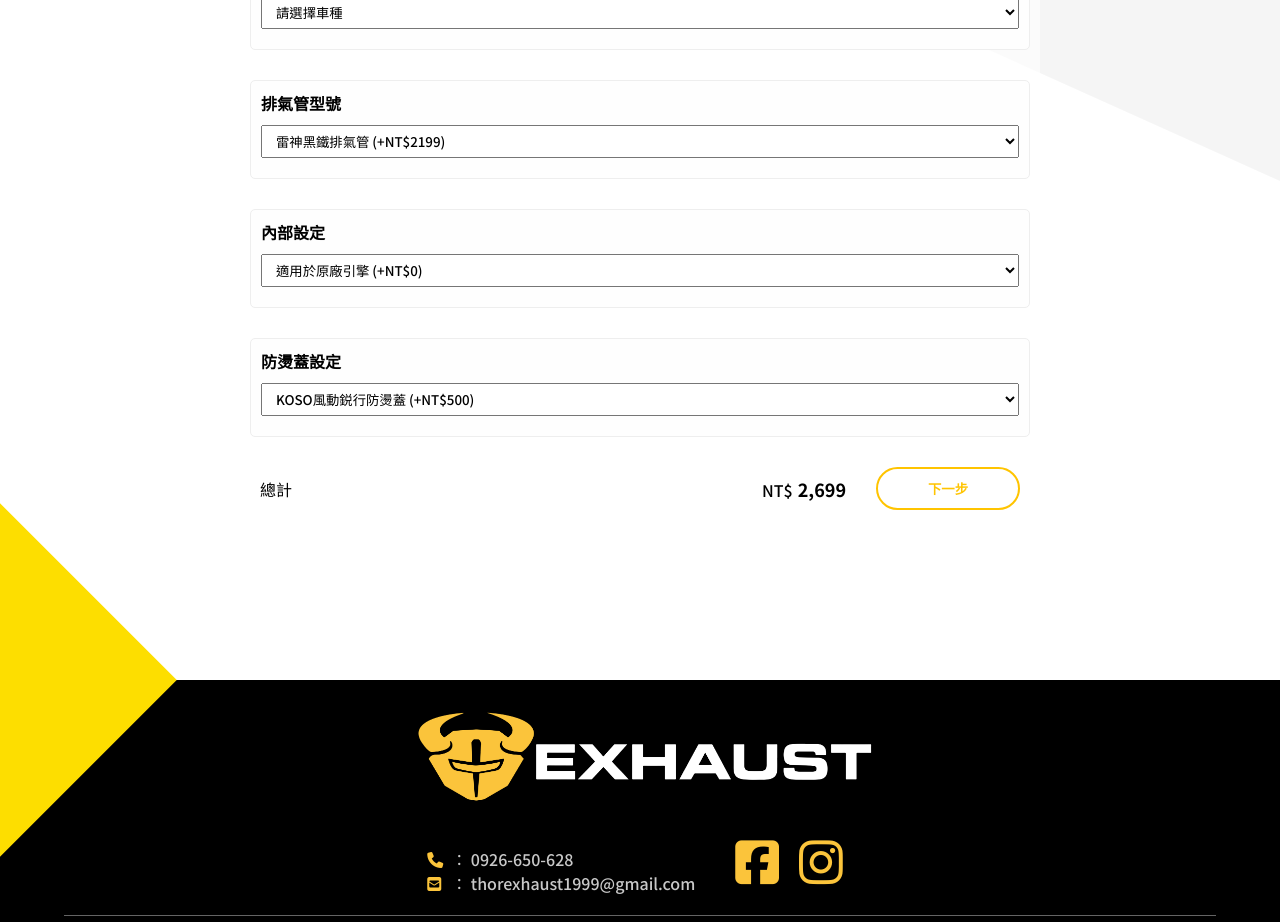
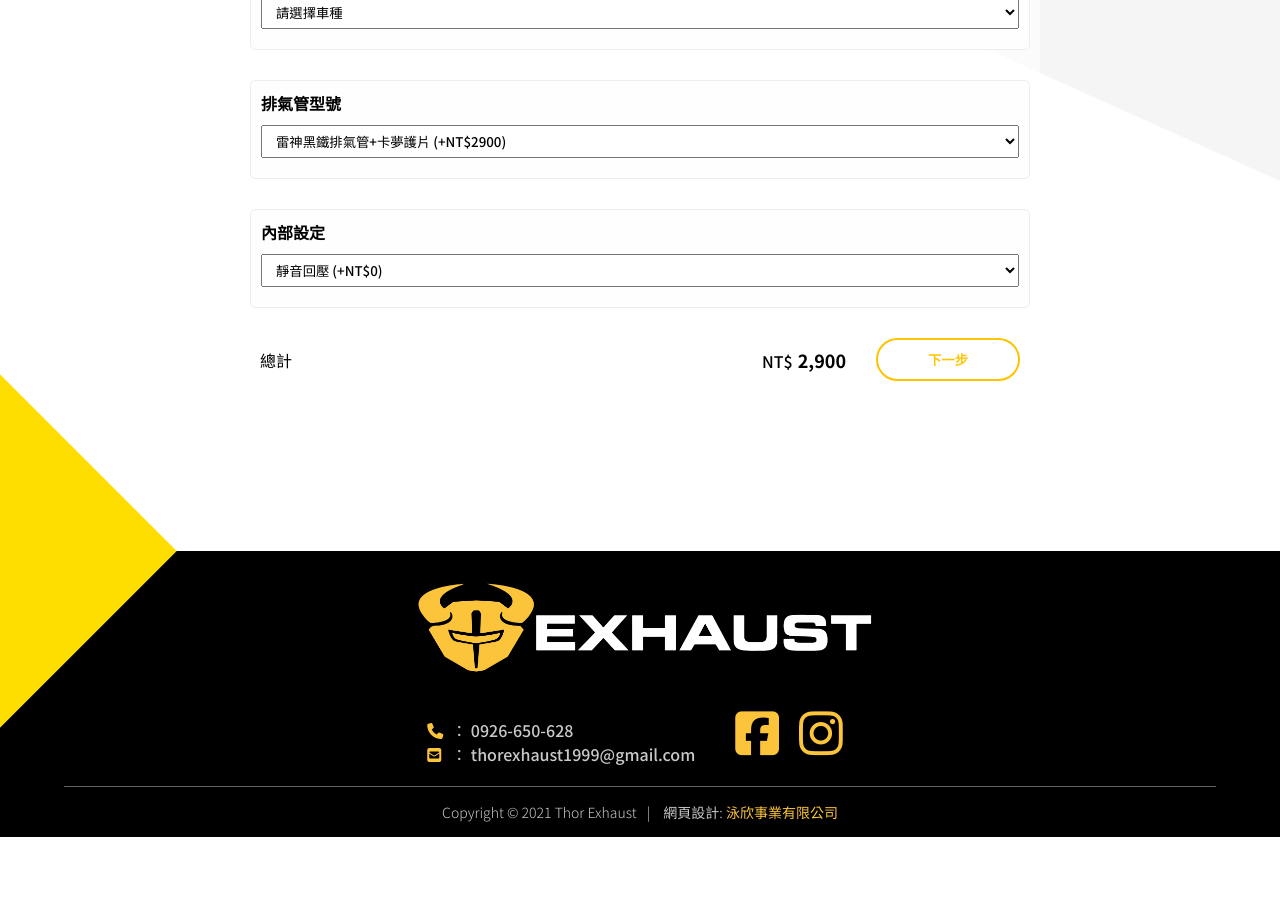
Before and after one commit to zxcv853496/Exhaust, a Vue app: page / in a window 1280 px wide. Shown: the part 3400-4322 px from the top of the page. After the commit the page ends 4237 px from the top, so only its background shows below. Built offline with nearby package versions, Linux system fonts and the light colour scheme.

Commit message:
update pay form

```diff
--- a/src/assets/config/power_option.json
+++ b/src/assets/config/power_option.json
@@ -1,12 +1,22 @@
 [
     {
         "id": 1,
-        "name": "適用於原廠引擎",
+        "name": "靜音回壓",
         "price": 0
     },
     {
         "id": 2,
-        "name": "適用於改缸引擎",
+        "name": "半直通",
+        "price": 0
+    },
+    {
+        "id": 3,
+        "name": "小直通",
+        "price": 0
+    },
+    {
+        "id": 4,
+        "name": "全直通",
         "price": 0
     }
 ]
--- a/src/assets/config/product.json
+++ b/src/assets/config/product.json
@@ -1,12 +1,22 @@
 [
     {
         "id": 1,
-        "name": "雷神黑鐵排氣管",
-        "price": 2199
+        "name": "雷神黑鐵排氣管+卡夢護片",
+        "price": 2900
     },
     {
         "id": 2,
-        "name": "雷神白鐵排氣管",
-        "price": 3699
+        "name": "雷神黑鐵排氣管+Koso風動鋭行防燙蓋",
+        "price": 3500
+    },
+    {
+        "id": 3,
+        "name": "雷神白鐵排氣管+卡夢護片",
+        "price": 4500
+    },
+    {
+        "id": 4,
+        "name": "雷神白鐵排氣管+Koso風動鋭行防燙蓋",
+        "price": 4900
     }
 ]
--- a/src/assets/config/scooter.json
+++ b/src/assets/config/scooter.json
@@ -6,11 +6,11 @@
         },
         {
             "title": "FORCE 2.0",
-            "price": 500
+            "price": 0
         },
         {
             "title": "NAMX",
-            "price": 500
+            "price": 0
         },
         {
             "title": "SMAX",
@@ -38,11 +38,11 @@
         },
         {
             "title": "六代勁戰",
-            "price": 500
+            "price": 0
         },
         {
             "title": "水冷 BWS",
-            "price": 500
+            "price": 0
         },
         {
             "title": "BWS X",
@@ -174,7 +174,7 @@
         },
         {
             "title": "JET SL",
-            "price": 500
+            "price": 0
         },
         {
             "title": "Fighter6",
@@ -190,7 +190,7 @@
         },
         {
             "title": "FNX",
-            "price": 500
+            "price": 0
         },
         {
             "title": "GR 125",
@@ -202,7 +202,7 @@
         },
         {
             "title": "DRG",
-            "price": 500
+            "price": 0
         }
     ],
     "PGO": [
--- a/src/components/OrderForm/index.vue
+++ b/src/components/OrderForm/index.vue
@@ -24,9 +24,8 @@ export default {
       scooter_data: scooter_data,
       buy_data: {
         product: {
-          title: '雷神黑鐵排氣管',
-          power_option: '適用於原廠引擎',
-          case_option: 'KOSO風動鋭行防燙蓋',
+          title: '雷神黑鐵排氣管+卡夢護片',
+          power_option: '靜音回壓',
           scooter_brand: '',
           scooter: '',
         },
@@ -41,7 +40,7 @@ export default {
         },
         pay: {
           ship_option: '宅配到府',
-          pay_way: '信用卡一次付清',
+          pay_way: 'Bobopay無卡分期',
           pay_option: '全額付款',
           installment: 3,
           percent: 0.03,
@@ -64,7 +63,10 @@ export default {
       if (user_data.remarks == '') {
         user_data.remarks = '-';
       }
-      if (this.buy_data.pay.pay_way == '信用卡分期付款') {
+      if (
+        this.buy_data.pay.pay_way == '信用卡分期付款' ||
+        this.buy_data.pay.pay_way == 'Bobopay無卡分期'
+      ) {
         installment = this.buy_data.pay.installment;
         installment_price = Math.ceil(
           this.total_price * this.buy_data.pay.percent
@@ -73,9 +75,6 @@ export default {
       if (this.buy_data.pay.pay_option == '訂金付款') {
         total_price = 1000;
       }
-      // else {
-      //   total_price += 200; //運費
-      // }
 
       let data = {
         user: {
@@ -95,7 +94,7 @@ export default {
             this.buy_data.product.scooter,
           front_option: '',
           power_option: this.buy_data.product.power_option,
-          case_option: this.buy_data.product.case_option,
+          case_option: '',
         },
         pay: {
           payway: this.buy_data.pay.pay_way,
@@ -116,7 +115,6 @@ export default {
         value: data.pay.total_price, // 標籤 數字(選填)
         product_price: data.pay.total_price,
         product_name: data.product.name,
-        case_option: data.product.case_option,
         power_option: data.product.power_option,
         pay_way: data.pay.pay_way,
         pay_option: data.pay.pay_option,
@@ -124,9 +122,34 @@ export default {
 
       if (this.buy_data.pay.pay_way == '貨到付款') {
         this.SendCODOrder(data);
+      } else if (this.buy_data.pay.pay_way == 'Bobopay無卡分期') {
+        this.SendBobopayOrder(data);
       } else {
         this.SendNewebPayOrder(data);
       }
+    },
+    SendBobopayOrder(data) {
+      this.axios
+        .post(
+          process.env.VUE_APP_BASE_API + 'BOBOPAY_Payment.php',
+          JSON.stringify(data)
+        )
+        .then((response) => {
+          this.GLOBAL.setLoading(false);
+          this.$router.replace({
+            query: {
+              status: 'order_finish',
+              order_no: response.data,
+            },
+          });
+          this.CheckOrderRecord();
+          this.GLOBAL.setDialog(
+            true,
+            '感謝您的訂購！您的訂單編號為:<br><strong>' +
+              this.$route.query.order_no +
+              '</strong><br>近日請留意您的電話與簡訊，將有專人與您聯繫'
+          );
+        });
     },
     SendCODOrder(data) {
       this.axios
@@ -204,7 +227,6 @@ export default {
       let product_price = 0;
       let scooter_price = 0;
       let power_option_price = 0;
-      let case_option_price = 0;
 
       if (this.buy_data.product.title != '') {
         product_price = this.product_data.filter(
@@ -216,7 +238,6 @@ export default {
           this.buy_data.product.scooter_brand
         ].filter((item) => item.title == this.buy_data.product.scooter)[0]
           .price;
-        console.log(scooter_price);
       }
       if (this.buy_data.product.power_option != '') {
         power_option_price = this.power_data.filter(
@@ -224,17 +245,16 @@ export default {
         )[0].price;
       }
 
-      if (this.buy_data.product.case_option != '') {
-        case_option_price = this.case_data.filter(
-          (item) => this.buy_data.product.case_option == item.name
-        )[0].price;
-      }
+      // if (this.buy_data.product.case_option != '') {
+      //   case_option_price = this.case_data.filter(
+      //     (item) => this.buy_data.product.case_option == item.name
+      //   )[0].price;
+      // }
 
       return (
         parseInt(product_price) +
         parseInt(scooter_price) +
-        parseInt(power_option_price) +
-        parseInt(case_option_price)
+        parseInt(power_option_price)
       );
     },
     order_total_price() {
--- a/src/components/Pagination/Pagination1/index.vue
+++ b/src/components/Pagination/Pagination1/index.vue
@@ -42,23 +42,21 @@ export default {
       if (this.order_data.power_option == '') {
         this.errors.push('power_option');
       }
-      if (this.order_data.case_option == '') {
-        this.errors.push('case_option');
-      }
+      // if (this.order_data.case_option == '') {
+      //   this.errors.push('case_option');
+      // }
 
       if (this.errors.length <= 0) {
         this.NextStep();
       }
     },
-    GetError(val){
-      return this.errors.indexOf(val)!=-1
+    GetError(val) {
+      return this.errors.indexOf(val) != -1;
     },
     UpdateData(key, val) {
       let tmp_data = Object.assign({}, this.order_data);
-      console.log(tmp_data);
       tmp_data[key] = val;
       key == 'scooter_brand' ? (tmp_data.scooter = '') : '';
-      console.log(tmp_data);
       this.$emit('update-buy-data', ['product', tmp_data]);
     },
     NextStep() {
--- a/src/components/Pagination/Pagination1/template.html
+++ b/src/components/Pagination/Pagination1/template.html
@@ -89,7 +89,7 @@
       </div>
     </div>
 
-    <div class="product product_option">
+    <!-- <div class="product product_option">
       <h4 class="title">防燙蓋設定</h4>
 
       <div class="select_box">
@@ -105,7 +105,7 @@
         </select>
         <p v-if="GetError('case_option')" class="error">請選擇防燙蓋設定</p>
       </div>
-    </div>
+    </div> -->
 
     <div class="form_footer">
       <p class="title">總計</p>
--- a/src/components/Pagination/Pagination3/index.vue
+++ b/src/components/Pagination/Pagination3/index.vue
@@ -28,10 +28,18 @@ export default {
   data() {
     return {
       cash_on: [
-        // {
-        //   id: 1,
-        //   name: '貨到付款',
-        // },
+        {
+          id: 1,
+          name: '貨到付款',
+        },
+        {
+          id: 8,
+          name: 'Bobopay無卡分期',
+          installment: [
+            { id: 3, name: '3期', percent: 0, show_percent: false },
+            { id: 6, name: '6期', percent: 0, show_percent: false },
+          ],
+        },
         {
           id: 2,
           name: '信用卡一次付清',
@@ -40,16 +48,12 @@ export default {
           id: 3,
           name: '信用卡分期付款',
           installment: [
-            { id: 3, name: '3期', percent: 0.03 },
-            { id: 6, name: '6期', percent: 0.035 },
-            { id: 12, name: '12期', percent: 0.07 },
-            { id: 18, name: '18期', percent: 0.09 },
-            { id: 24, name: '24期', percent: 0.12 },
+            { id: 3, name: '3期', percent: 0.03, show_percent: true },
+            { id: 6, name: '6期', percent: 0.035, show_percent: true },
+            { id: 12, name: '12期', percent: 0.07, show_percent: true },
+            { id: 18, name: '18期', percent: 0.09, show_percent: true },
+            { id: 24, name: '24期', percent: 0.12, show_percent: true },
           ],
-        },
-        {
-          id: 4,
-          name: 'WebATM',
         },
         {
           id: 5,
@@ -72,7 +76,7 @@ export default {
       tmp_data[key] = val;
       key == 'pay_way' ? (tmp_data.installment = 3) : '';
       key == 'installment'
-        ? (tmp_data.percent = this.cash_on[1].installment.filter(
+        ? (tmp_data.percent = this.installment_list.filter(
             (item) => item.id == val
           )[0].percent)
         : '';
@@ -91,6 +95,12 @@ export default {
     },
   },
   computed: {
+    installment_list() {
+      let payment = this.cash_on.filter(
+        (item) => item.name == this.buy_data.pay.pay_way
+      )[0];
+      return payment.installment ? payment.installment : [];
+    },
     pay_way_list() {
       let tmp_list = JSON.parse(JSON.stringify(this.cash_on));
       if (this.buy_data.pay.pay_option == '訂金付款') {
@@ -112,15 +122,6 @@ export default {
             (item) => item.name == this.buy_data.product.title
           )[0].price;
     },
-    buy_product_case_option_price() {
-      if (this.buy_data.product.case_option != '') {
-        return this.case_data.filter(
-          (item) => item.name == this.buy_data.product.case_option
-        )[0].price;
-      } else {
-        return 0;
-      }
-    },
     buy_product_power_option_price() {
       if (this.buy_data.product.power_option != '') {
         return this.power_data.filter(
```
Also changed, not shown: src/common/ga_methods.js (+20 -13 lines), src/components/Pagination/Pagination3/template.html (+15 -13 lines).
